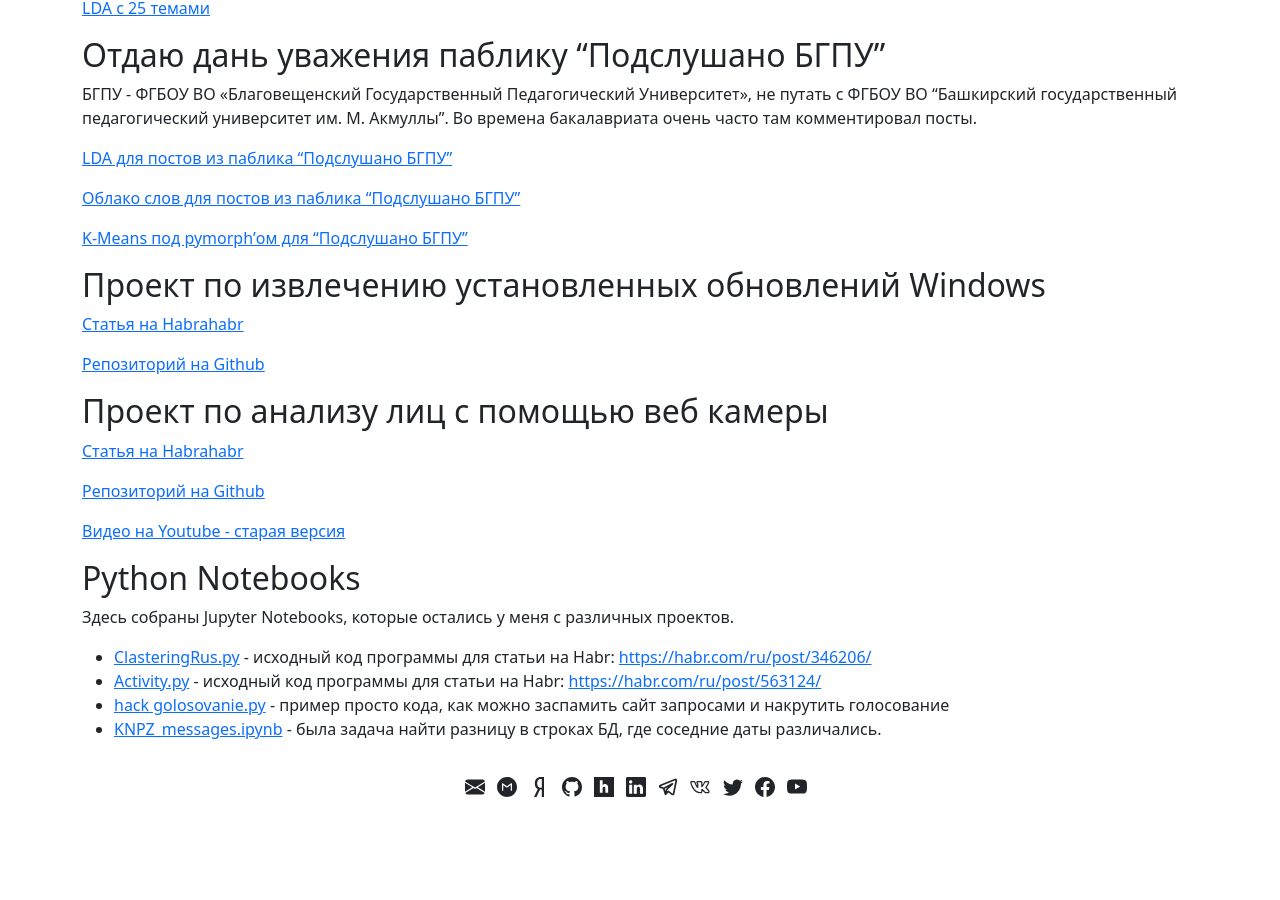
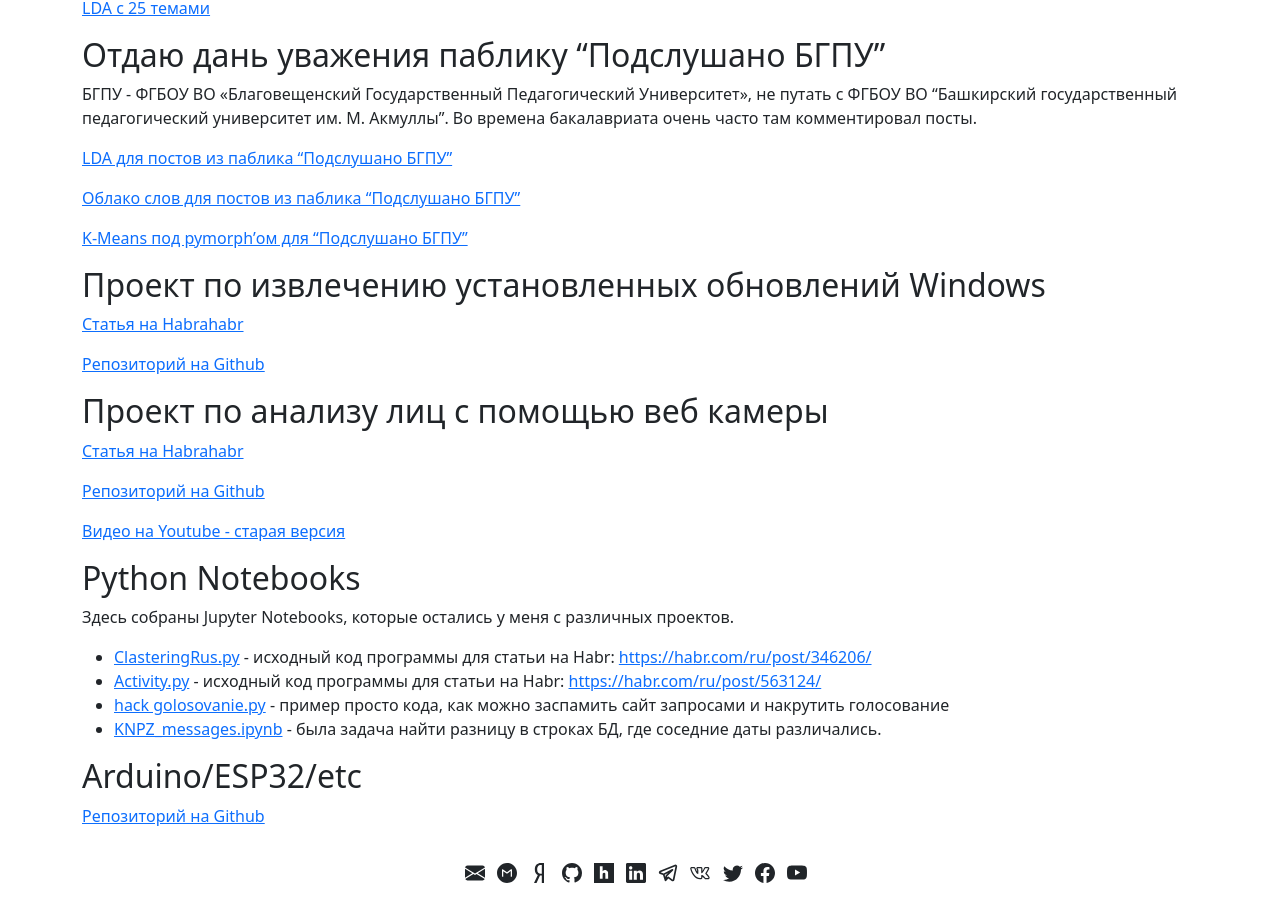
Before and after one commit to OlegBezverhii/olegbezverhii.github.io, a Jekyll site: the page built from anypages/project.md, in a window 1280 px wide and 900 px high, scrolled down 872 px. Built offline with Jekyll 4.4.1, drawn with Linux system fonts in a browser that asks for light colours; before the commit the page ends 1685 px from its top, so only the background shows below that.

Commit message:
Update project.md

```diff
--- a/anypages/project.md
+++ b/anypages/project.md
@@ -74,3 +74,6 @@ permalink: /project/
 - [Activity.py](https://github.com/OlegBezverhii/python-notebooks/blob/master/Activity.py) - исходный код программы для статьи на Habr: [https://habr.com/ru/post/563124/](https://habr.com/ru/post/563124/)
 - [hack golosovanie.py](https://github.com/OlegBezverhii/python-notebooks/blob/master/hack%20golosovanie.py) - пример просто кода, как можно заспамить сайт запросами и накрутить голосование
 - [KNPZ_messages.ipynb](https://github.com/OlegBezverhii/python-notebooks/blob/master/KNPZ_messages.ipynb) - была задача найти разницу в строках БД, где соседние даты различались.
+
+## Arduino/ESP32/etc
+[Репозиторий на Github](https://github.com/OlegBezverhii/ArduinoProjects)
```
